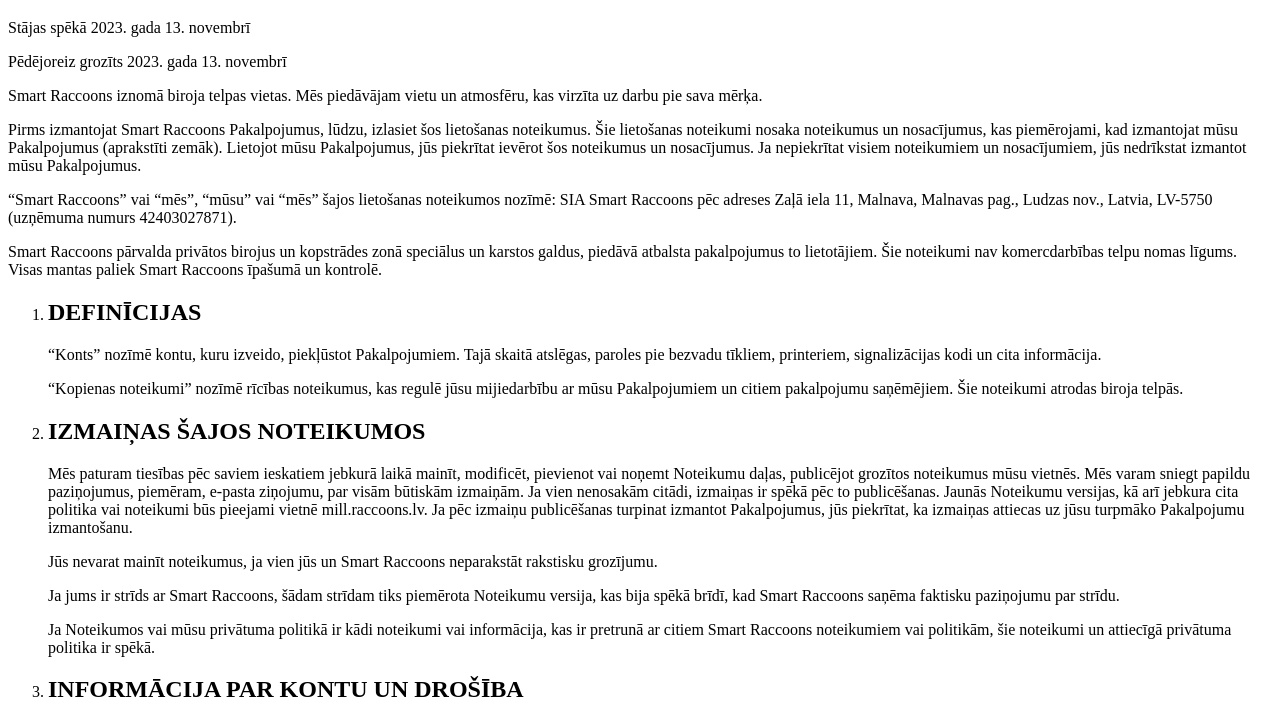
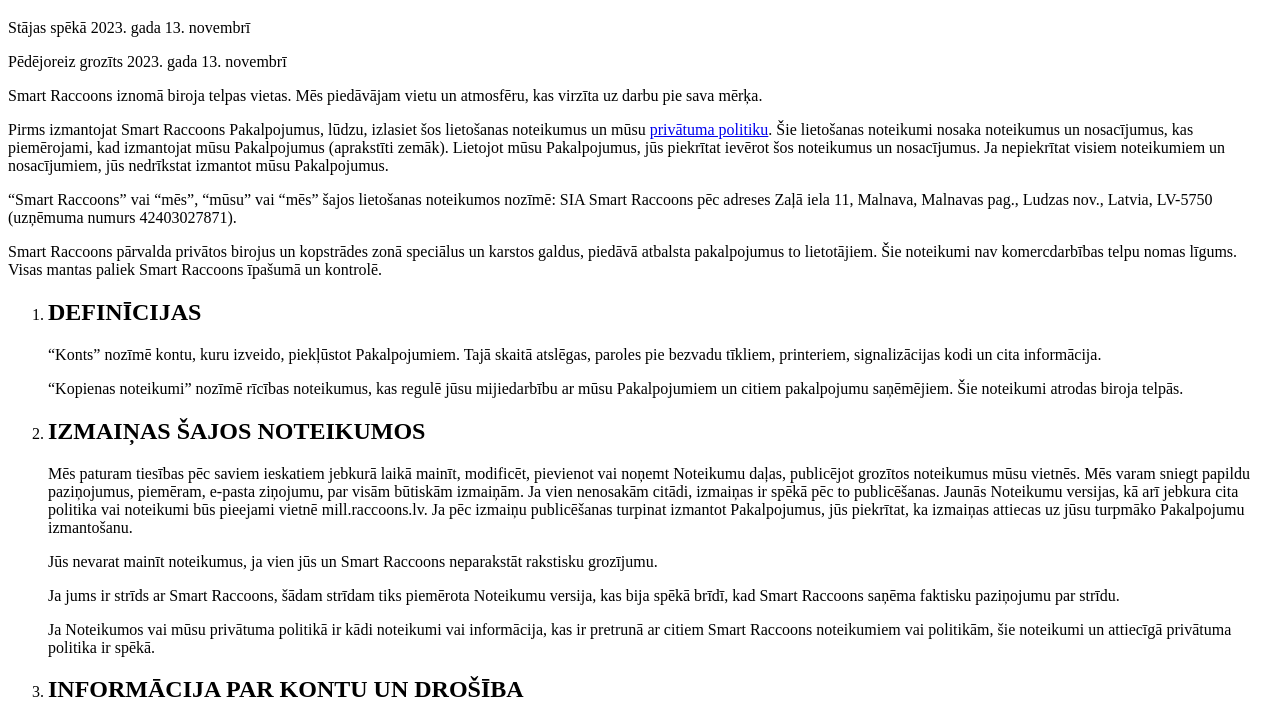
Before and after one commit to SmartRaccoons/mill, a plain HTML site: page docs/legal/terms-of-service/lv/index.html in a window 1280 px wide. Shown: the part 61-781 px from the top of the page. Drawn offline with Linux system fonts and the light colour scheme.

Commit message:
links update

```diff
--- a/docs/legal/terms-of-service/lv/index.html
+++ b/docs/legal/terms-of-service/lv/index.html
@@ -17,7 +17,7 @@
       Mēs piedāvājam vietu un atmosfēru, kas virzīta uz darbu pie sava mērķa.
     </p>
     <p>
-        Pirms izmantojat Smart Raccoons Pakalpojumus, lūdzu, izlasiet šos lietošanas noteikumus. Šie lietošanas noteikumi nosaka noteikumus un nosacījumus, kas piemērojami, kad izmantojat mūsu Pakalpojumus (aprakstīti zemāk). Lietojot mūsu Pakalpojumus, jūs piekrītat ievērot šos noteikumus un nosacījumus. Ja nepiekrītat visiem noteikumiem un nosacījumiem, jūs nedrīkstat izmantot mūsu Pakalpojumus.
+        Pirms izmantojat Smart Raccoons Pakalpojumus, lūdzu, izlasiet šos lietošanas noteikumus un mūsu <a href='../../privacy-policy/lv/'>privātuma politiku</a>. Šie lietošanas noteikumi nosaka noteikumus un nosacījumus, kas piemērojami, kad izmantojat mūsu Pakalpojumus (aprakstīti zemāk). Lietojot mūsu Pakalpojumus, jūs piekrītat ievērot šos noteikumus un nosacījumus. Ja nepiekrītat visiem noteikumiem un nosacījumiem, jūs nedrīkstat izmantot mūsu Pakalpojumus.
     </p>
     <p>
       “Smart Raccoons” vai “mēs”, “mūsu” vai “mēs” šajos lietošanas noteikumos nozīmē: SIA Smart Raccoons pēc adreses Zaļā iela 11, Malnava, Malnavas pag., Ludzas nov., Latvia, LV-5750 (uzņēmuma numurs 42403027871).
```
